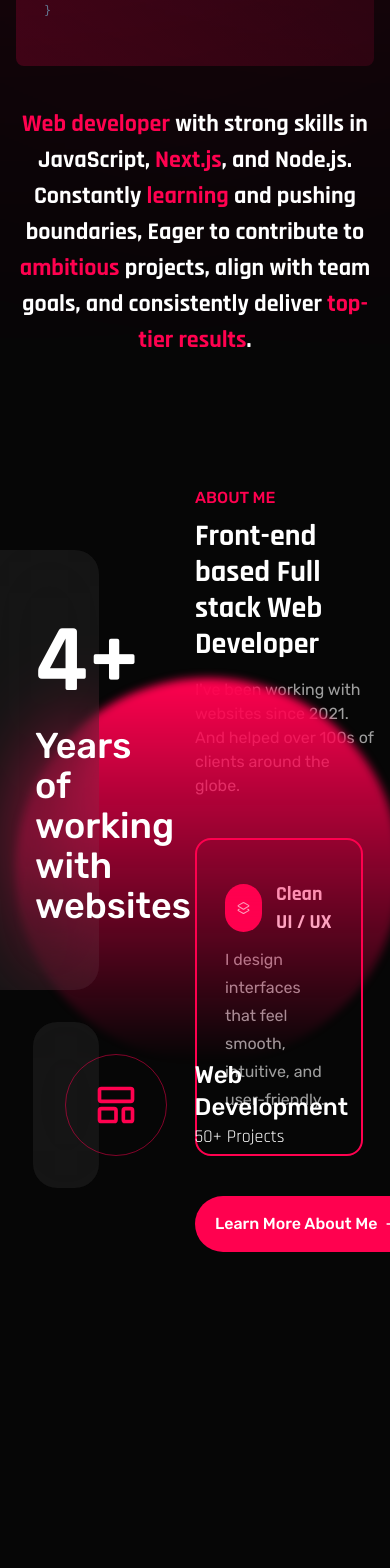
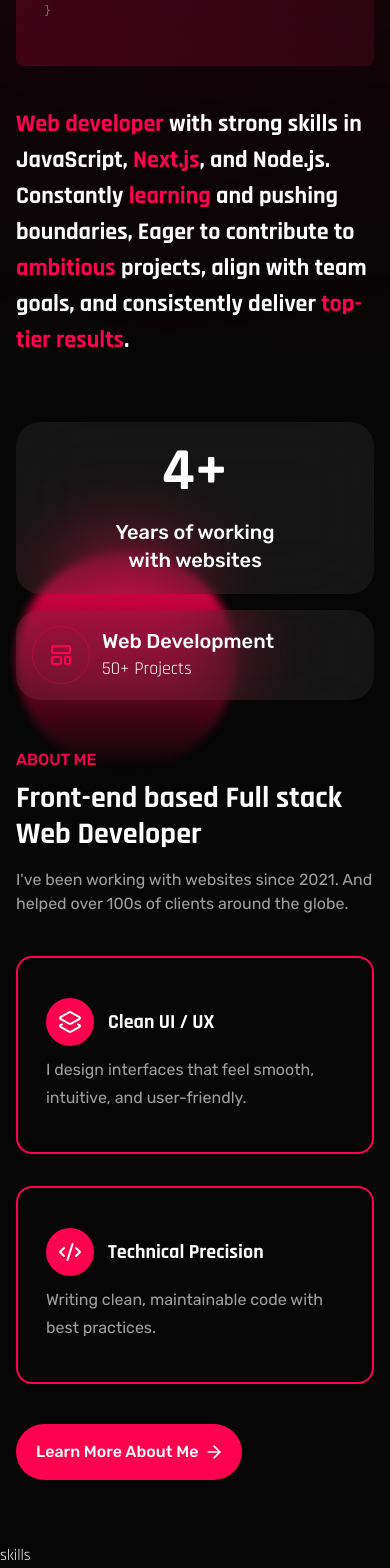
Before and after one commit to EligibleDev/portfolio-mikail, a Next.js app: page / in a window 390 px wide. Shown: the part 839-2407 px from the top of the page. Before the commit the page ends 2219 px from the top, so only its background shows below. Built offline with nearby package versions, Linux system fonts and the light colour scheme.

Commit message:
about responsive started

```diff
--- a/app/page.tsx
+++ b/app/page.tsx
@@ -1,6 +1,7 @@
 import About from "./sections/about";
 import Hero from "./sections/hero";
 import Intro from "./sections/intro";
+import Skills from "./sections/skills";
 
 export default function Home() {
     return (
@@ -8,6 +9,7 @@ export default function Home() {
             <Hero />
             <Intro />
             <About />
+            <Skills />
         </main>
     );
 }
--- a/app/sections/about.tsx
+++ b/app/sections/about.tsx
@@ -5,26 +5,26 @@ import { LayoutTemplate } from "lucide-react";
 
 const About = () => {
     return (
-        <section className="container mx-auto flex items-center justify-end px-4 py-32 xl:px-0">
-            <div className="relative flex w-1/2 flex-col items-end justify-center gap-8 pr-24">
-                <span className="from-primary-red to absolute top-32 left-0 size-96 rounded-full bg-linear-to-b to-transparent blur-xs"></span>
+        <section className="container mx-auto flex flex-col items-center justify-end gap-12 px-4 py-16 sm:py-32 lg:flex-row lg:gap-0 xl:px-0">
+            <div className="relative flex w-full flex-col items-end justify-center gap-4 pr-0 sm:gap-8 lg:w-1/2 lg:pr-24">
+                <span className="from-primary-red to absolute top-32 left-0 size-55 rounded-full bg-linear-to-b to-transparent blur-xs lg:size-96"></span>
 
-                <div className="bg-secondary-gray/10 w-4/5 space-y-4 rounded-3xl p-16 text-center backdrop-blur-2xl">
-                    <h1 className="text-8xl font-bold">4+</h1>
+                <div className="bg-secondary-gray/10 w-full space-y-4 rounded-3xl p-5 text-center backdrop-blur-2xl sm:p-16 lg:w-4/5">
+                    <h1 className="text-6xl font-bold sm:text-8xl">4+</h1>
 
-                    <h3 className="font-rubik text-4xl font-medium">
+                    <h3 className="font-rubik text-xl font-medium sm:text-4xl">
                         Years of working
                         <br /> with websites
                     </h3>
                 </div>
 
-                <div className="bg-secondary-gray/10 flex w-4/5 items-center gap-7 rounded-3xl p-8 backdrop-blur-2xl">
-                    <div className="border-primary-red/50 w-min rounded-full border p-7">
-                        <LayoutTemplate className="text-primary-red size-11" />
+                <div className="bg-secondary-gray/10 flex w-full items-center gap-3 rounded-3xl p-4 backdrop-blur-2xl sm:gap-7 sm:p-8 lg:w-4/5">
+                    <div className="border-primary-red/40 w-min rounded-full border p-4 sm:p-7">
+                        <LayoutTemplate className="text-primary-red size-6 sm:size-11" />
                     </div>
 
                     <div className="">
-                        <h3 className="font-rubik text-2xl font-medium">
+                        <h3 className="font-rubik text-xl font-medium sm:text-2xl">
                             Web Development
                         </h3>
                         <p className="text-lg font-normal">50+ Projects</p>
@@ -32,7 +32,7 @@ const About = () => {
                 </div>
             </div>
 
-            <div className="w-1/2 space-y-10">
+            <div className="w-full space-y-10 lg:w-1/2">
                 <Title
                     subtitle="About me"
                     description="I've been working with websites since 2021. And helped over 100s of clients around the globe."
@@ -40,7 +40,7 @@ const About = () => {
                     Front-end based Full stack Web Developer
                 </Title>
 
-                <div className="flex justify-between gap-8">
+                <div className="flex flex-col justify-between gap-8 sm:flex-row">
                     {aboutStrengths.map((item) => (
                         <div
                             key={item.title}
--- a/app/sections/intro.tsx
+++ b/app/sections/intro.tsx
@@ -1,6 +1,6 @@
 const Intro = () => {
     return (
-        <section className="relative container mx-auto px-2 text-center text-2xl leading-normal font-bold before:absolute before:top-0 before:bottom-0 before:left-0 before:h-full before:w-0 before:bg-gradient-to-r before:from-black before:to-transparent after:absolute after:top-0 after:right-0 after:bottom-0 after:h-full after:w-0 after:bg-gradient-to-l after:from-black after:to-transparent sm:text-3xl lg:text-5xl lg:leading-14 lg:before:w-1/3 lg:after:w-1/3 xl:px-0">
+        <section className="relative container mx-auto px-4 text-left text-2xl leading-normal font-bold before:absolute before:top-0 before:bottom-0 before:left-0 before:h-full before:w-0 before:bg-gradient-to-r before:from-black before:to-transparent after:absolute after:top-0 after:right-0 after:bottom-0 after:h-full after:w-0 after:bg-gradient-to-l after:from-black after:to-transparent sm:text-3xl lg:text-center lg:text-5xl lg:leading-14 lg:before:w-1/3 lg:after:w-1/3 xl:px-0">
             <span className="text-primary-red">Web developer</span> with strong skills in
             JavaScript, <span className="text-primary-red">Next.js</span>, and Node.js.
             Constantly <span className="text-primary-red">learning</span> and pushing
--- /dev/null
+++ b/app/sections/skills.tsx
@@ -0,0 +1,5 @@
+const Skills = () => {
+    return <div>skills</div>;
+};
+
+export default Skills;
```
